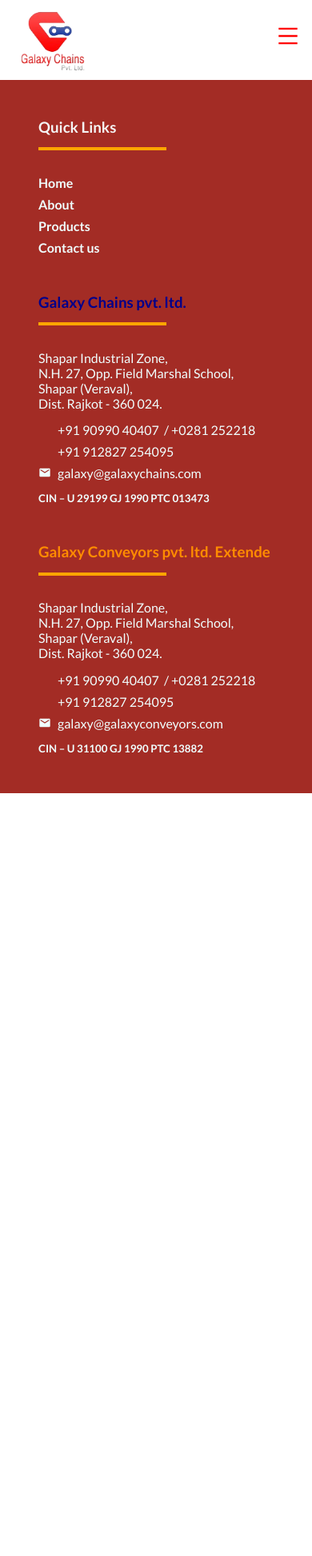
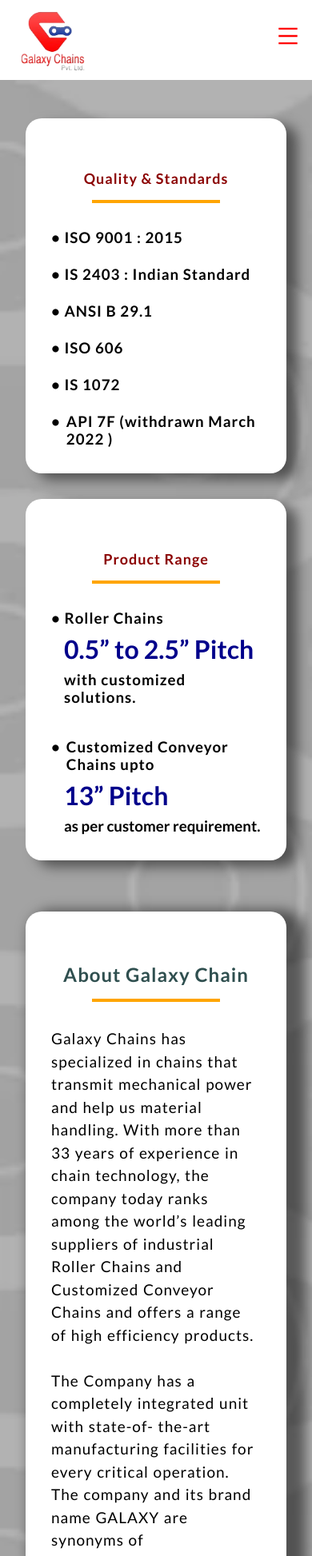
Before and after one commit to JayP11/galaxy_chain, a React (Create React App) app: page /galaxychainfront/About in a window 390 px wide. Shown: the top 1946 px of the page at 80% size. Before the commit the page ends 992 px from the top, so only its background shows below. Built offline with nearby package versions, Linux system fonts and the light colour scheme; some icons are missing; the HTML template or start-up script is replaced by a standard one.

Commit message:
responsive styles added

```diff
--- a/package.json
+++ b/package.json
@@ -2,6 +2,7 @@
   "name": "galaxy_chain",
   "version": "0.1.0",
   "private": true,
+  "homepage": "https://theapplified.com/galaxychainfront",
   "dependencies": {
     "@testing-library/jest-dom": "^5.17.0",
     "@testing-library/react": "^13.4.0",
--- a/src/App.js
+++ b/src/App.js
@@ -15,7 +15,7 @@
 
 function App() {
   return (
-    <BrowserRouter>
+    <BrowserRouter basename="galaxychainfront">
       <Navbar />
       <Routes>
         <Route path="/" element={<Homepage />}></Route>
--- a/src/components/categorySliderHome/CategorySliderHome.css
+++ b/src/components/categorySliderHome/CategorySliderHome.css
@@ -9,7 +9,7 @@
   color: white;
   border-radius: 15px;
   padding: 1rem;
-  display: flex !important;
+  /* display: flex !important; */
   flex-direction: column;
   gap: 1rem;
 }
@@ -18,7 +18,7 @@
   color: white;
   border-radius: 15px;
   padding: 1rem;
-  display: flex !important;
+  /* display: flex !important; */
   flex-direction: column;
   gap: 1rem;
 }
@@ -57,3 +57,16 @@
   background: white;
   color: black;
 }
+
+@media screen and (max-width: 1190px) {
+  .CategorySliderHome_main {
+  max-width: 700px;}
+}
+@media screen and (max-width: 760px) {
+  .CategorySliderHome_main {
+  max-width: 400px;}
+}
+@media screen and (max-width: 535px) {
+  .CategorySliderHome_main {
+  max-width: 375px;}
+}
--- a/src/components/categorySliderHome/CategorySliderHome.jsx
+++ b/src/components/categorySliderHome/CategorySliderHome.jsx
@@ -1,7 +1,7 @@
 import React from "react";
 import "./CategorySliderHome.css";
+import images from "../../constants/images";
 import Slider from "react-slick";
-import images from "../../constants/images";
 import "slick-carousel/slick/slick.css";
 import "slick-carousel/slick/slick-theme.css";
 
@@ -18,20 +18,23 @@
       {
         breakpoint: 1240,
         settings: {
-          slidesToShow: 2,
+          slidesToShow: 3,
           slidesToScroll: 1,
         },
       },
       {
         breakpoint: 1190,
         settings: {
-          slidesToShow: 1,
+          slidesToShow: 2,
           slidesToScroll: 1,
         },
       },
       {
-        breakpoint: 800,
-        settings: "unslick",
+        breakpoint: 760,
+        settings: {
+          slidesToShow: 1,
+          slidesToScroll: 1,
+        },
       },
     ],
   };
@@ -149,7 +152,8 @@
               <button className="See_More_btn">See More</button>
             </div>
           </div>
-        </Slider>{" "}
+        </Slider>
+
       </div>
     </div>
   );
--- a/src/components/numCountHome/NumCountHome.jsx
+++ b/src/components/numCountHome/NumCountHome.jsx
@@ -192,7 +192,7 @@
                   alt="experience"
                   className="count_icon_inner"
                 />
-              </div>{" "}
+              </div>
               {isCounterStarted && (
                 <div style={{ fontSize: "40px", fontWeight: "900" }}>
                   <CountUp start={0} end={33} duration={2.75}></CountUp> +
--- a/src/pages/aboutPage/AboutPage.css
+++ b/src/pages/aboutPage/AboutPage.css
@@ -13,7 +13,9 @@
   background: white;
   color: black;
   padding: 2rem;
-  border: 3px solid;
+  /* border: 3px solid; */
+    box-shadow: 14px 8px 16px 10px rgba(0, 0, 0, 0.5);
+
   border-radius: 20px;
 }
 
@@ -30,7 +32,8 @@
   border-radius: 20px;
   width: 400px;
   color: black;
-  border: 3px solid;
+  /* border: 3px solid; */
+  box-shadow: 14px 8px 16px 0px rgba(0, 0, 0, 0.5);
   transition: transform 0.3s ease;
 }
 
@@ -61,3 +64,14 @@
 .About_product_range_list_h3 {
   letter-spacing: 1px;
 }
+
+@media screen and (max-width: 1210px) {
+  .about_galaxy_chain_main,
+  .about_galaxy_conveyor_main {
+    margin: 0 2rem;
+  }
+  .About_certificate_main {
+    width: 100%;
+    margin: 0 2rem;
+  }
+}
--- a/src/pages/aboutPage/AboutPage.jsx
+++ b/src/pages/aboutPage/AboutPage.jsx
@@ -28,7 +28,12 @@
         }}>
         <div className="AboutPage_main">
           <div
-            style={{ display: "flex", gap: "2rem", justifyContent: "center" }}>
+            style={{
+              display: "flex",
+              gap: "2rem",
+              justifyContent: "center",
+              flexWrap: "wrap",
+            }}>
             <div className="About_certificate_main">
               <div>
                 <div className="heading" style={{ color: "#8b0000" }}>
--- a/src/pages/productPage/ProductPage.css
+++ b/src/pages/productPage/ProductPage.css
@@ -9,7 +9,11 @@
   width: 100%;
   object-fit: cover;
   box-shadow: rgba(0, 0, 0, 0.2) 0px 18px 50px -10px;
+  border-top-left-radius: 18px;
+  border-top-right-radius: 18px;
+  /* transition: transform 0.3s ease; */
 }
+
 .products_page_img_main {
   height: 200px;
   width: 100%;
@@ -35,6 +39,12 @@
   gap: 1rem;
   border: 1px solid;
   box-shadow: rgba(0, 0, 0, 0.2) 0px 18px 50px -10px;
+  border-radius: 20px;
+  transition: transform 0.3s ease;
+}
+
+.products_page_card_main:hover {
+  transform: scale(1.05);
 }
 
 .products_page_card_desc_main {
@@ -53,10 +63,12 @@
 }
 
 .industries_filter_title {
-  background: rgb(188 37 28);
+  /* background: rgb(188 37 28); */
   color: white;
-  padding: 0.7rem;
+  padding: 0.5rem 1rem;
+  /* padding: 0.7rem; */
   cursor: pointer;
+  border-radius: 10px;
 }
 .propage_img_main {
   height: 179px;
@@ -66,9 +78,23 @@
   display: flex;
   gap: 1rem;
   flex-wrap: wrap;
+  justify-content: center;
 }
 /* padding: "3rem 0",
             display: "grid",
             gridTemplateColumns: "1fr 1fr 1fr 1fr",
             gap: "1.4rem",
             flexWrap: "wrap", */
+
+@media screen and (max-width: 580px) {
+  .propage_img_block {
+    overflow-x: scroll;
+    flex-wrap: nowrap;
+    justify-content: flex-start;
+    padding-left: 15px;
+  }
+
+  .propage_img_main {
+    min-width: 250px;
+  }
+}
--- a/src/pages/productPage/ProductPage.jsx
+++ b/src/pages/productPage/ProductPage.jsx
@@ -6,6 +6,7 @@
 const ProductPage = () => {
   const [getImages, setGetImages] = useState(1);
   const [getchild, setchild] = useState([]);
+  const [getColor, setColor] = useState(1);
   const [getindex, setindex] = useState();
 
   const data = [
@@ -372,9 +373,14 @@
           {data.map((item) => {
             return (
               <div
+                style={{
+                  background: item.id == getColor ? "#8b0000" : "#e60000",
+                }}
                 className="industries_filter_title"
                 onClick={() => {
                   setchild(item.list);
+                  setColor(item.id);
+
                   SetCondition(true);
                 }}>
                 <p>{item.industry}</p>
```
